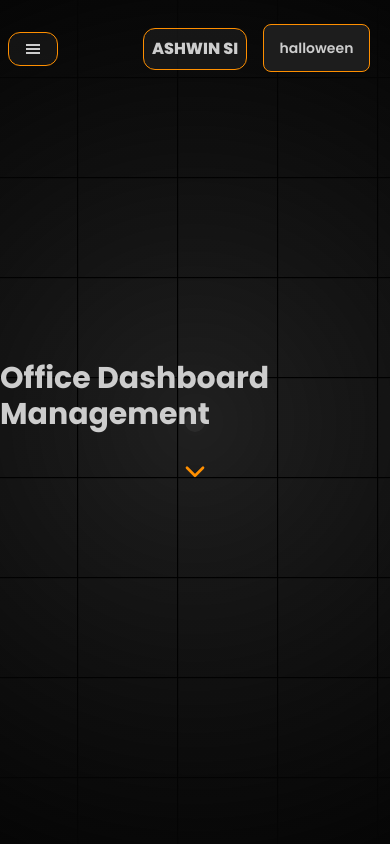
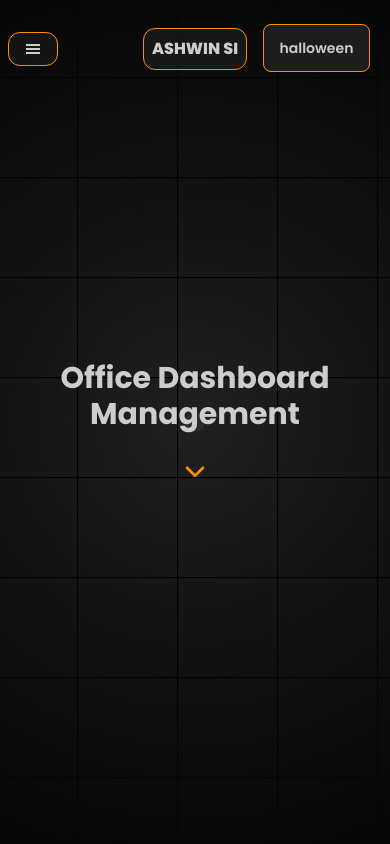
Before and after one commit to ashwinn-si/autherizationFrontEnd, a React (Create React App) app: page / in a window 390 px wide. Shown: the top 844 px of the page. Built offline with nearby package versions, Linux system fonts and the light colour scheme.

Commit message:
responsive added

```diff
--- a/src/Pages/LandingPage/HomePage.js
+++ b/src/Pages/LandingPage/HomePage.js
@@ -14,7 +14,7 @@ function HomePage(){
 
             <div className="z-[11]">
                 <p
-                    className="text-3xl lg:text-[5rem] font-bold hover:tracking-[0.2rem] hover:scale-[1] lg:hover:tracking-[0.2em] transition-all duration-300 cursor-pointer"
+                    className="text-3xl lg:text-[5rem] font-bold hover:tracking-[0.2rem] hover:scale-[1] lg:hover:tracking-[0.2em] transition-all duration-300 cursor-pointer text-center"
                 >
                     Office Dashboard Management
                 </p>
```
